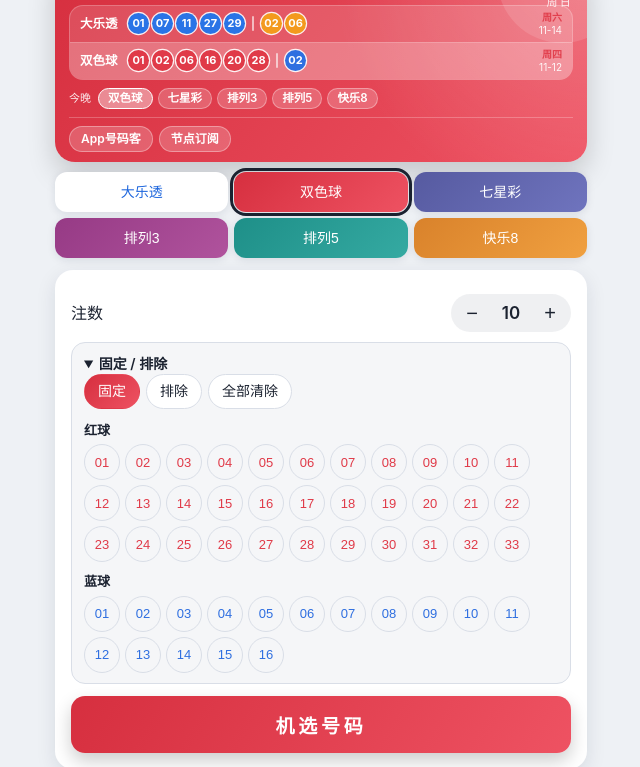
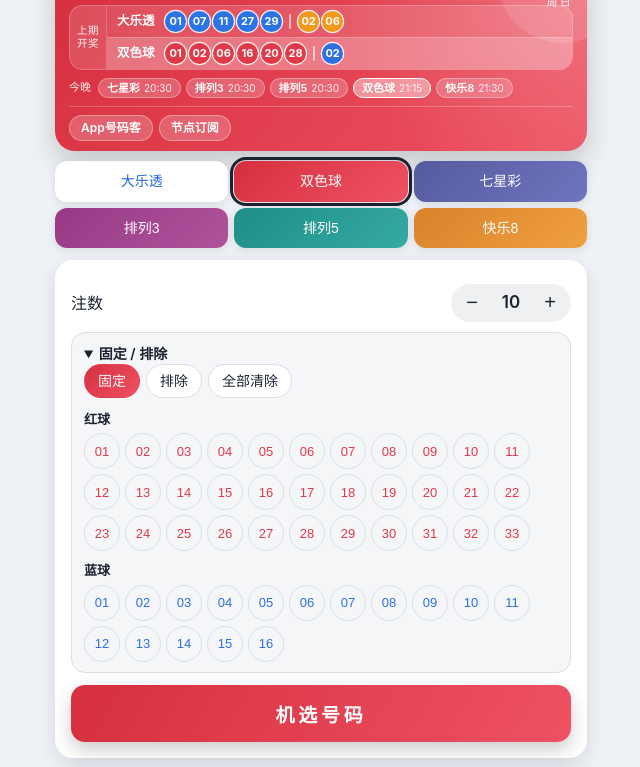
Before and after one commit to chejibao/lotto, a plain HTML site: page index.html in a window 1280 px wide. Shown: the part 47-814 px from the top of the page, without its empty margins (319-959 px from the left). Drawn offline with Linux system fonts and the light colour scheme.

Commit message:
Add files via upload

```diff
--- a/index.html
+++ b/index.html
@@ -259,6 +259,11 @@ main{padding-top:10px}
 .tl2{font-size:11px;opacity:.9;margin-right:2px}
 .tn2 .chip{padding:1px 9px;font-size:11.5px}
 .quick{margin-top:8px;padding-top:8px}
+.rs{display:flex;flex-direction:row;align-items:stretch}
+.rcol{flex:1;min-width:0}
+.rl{flex:none;display:flex;align-items:center;justify-content:center;text-align:center;font-size:10.5px;line-height:1.25;padding:0 7px;border-right:1px solid rgba(255,255,255,.2);opacity:.92;letter-spacing:.05em;cursor:pointer}
+.ct{margin-left:4px;font-size:10px;font-weight:400;opacity:.9}
+.tn2 .chip{padding:1px 8px;font-size:11px}
 </style>
 </head>
 <body>
@@ -459,7 +464,7 @@ function parseDraw(k,s){var S=DSPEC[k],segs=s.split(/[+＋|｜]/),out,all;
 var RS=['dlt','ssq'],EDK='';
 function latest(k){var a=AUTO[k],m=DRW[k];if(m&&(!a||m.d>=a.d))return m;return a||null}
 function wk(d){return '周'+WD[new Date(d.replace(/-/g,'/')).getDay()]}
-function banner(){var n=new Date(),e=$('today'),dt=mk('div','dt'),box=mk('div','rs');e.innerHTML='';
+function banner(){var n=new Date(),e=$('today'),dt=mk('div','dt'),box=mk('div','rs'),col=mk('div','rcol');e.innerHTML='';
  dt.appendChild(mk('span','dd',(n.getMonth()+1)+'月'+n.getDate()+'日'));dt.appendChild(mk('span','dw','周'+WD[n.getDay()]));e.appendChild(dt);
  RS.forEach(function(k){var r=latest(k),row=mk('div','rr'+(k===cur?' on':'')),bl=mk('div','rb');
   row.appendChild(mk('span','rn',G[k].n));
@@ -467,8 +472,7 @@ function banner(){var n=new Date(),e=$('today'),dt=mk('div','dt'),box=mk('div','
   if(r&&EDK!==k){
    r.n.forEach(function(a,si){if(si>0)bl.appendChild(mk('i','rd'));a.forEach(function(v){var b=mk('span','hb',pad(v,0));b.style.background=TH[k][si>0?3:2];bl.appendChild(b)})});
    row.appendChild(bl);
-   var m=mk('span','rm');m.appendChild(mk('b','',wk(r.d)));m.appendChild(document.createElement('br'));m.appendChild(document.createTextNode(r.d.slice(5)));
-   m.onclick=function(){EDK=k;banner()};row.appendChild(m)}
+   }
   else{
    var w=mk('div','re'),inp=mk('input','di'),sv=mk('button','qk','保存');inp.placeholder=DHINT[k];
    var go=function(){var d=parseDraw(k,inp.value);if(!d){toast('号码个数或范围不对');return}DRW[k]={d:todayStr(),n:d};saveD();EDK='';banner()};
@@ -476,11 +480,12 @@ function banner(){var n=new Date(),e=$('today'),dt=mk('div','dt'),box=mk('div','
    w.appendChild(inp);w.appendChild(sv);
    if(r){var c=mk('button','qk qa','取消');c.onclick=function(){EDK='';banner()};w.appendChild(c)}
    row.appendChild(w)}
-  box.appendChild(row)});
- e.appendChild(box);
- var on=ORDER.filter(isToday);
+  col.appendChild(row)});
+ var rl=mk('div','rl');rl.innerHTML='上期<br>开奖';rl.onclick=function(){EDK=RS.indexOf(cur)>=0?cur:RS[0];banner()};
+ box.appendChild(rl);box.appendChild(col);e.appendChild(box);
+ var on=ORDER.filter(isToday).sort(function(a,b){return SCH[a].t<SCH[b].t?-1:SCH[a].t>SCH[b].t?1:ORDER.indexOf(a)-ORDER.indexOf(b)});
  if(on.length){var tn=mk('div','tn2');tn.appendChild(mk('span','tl2','今晚'));
-  on.forEach(function(k){var c=mk('button','chip dc'+(k===cur?' on':''),G[k].n);
+  on.forEach(function(k){var c=mk('button','chip dc'+(k===cur?' on':''),G[k].n);c.appendChild(mk('span','ct',SCH[k].t));
    c.onclick=function(){var t=document.querySelectorAll('#tabs .tab')[ORDER.indexOf(k)];if(t)t.click()};tn.appendChild(c)});
   e.appendChild(tn)}}
 setInterval(function(){if(!document.querySelector('#today input'))tabs()},60000);
```
